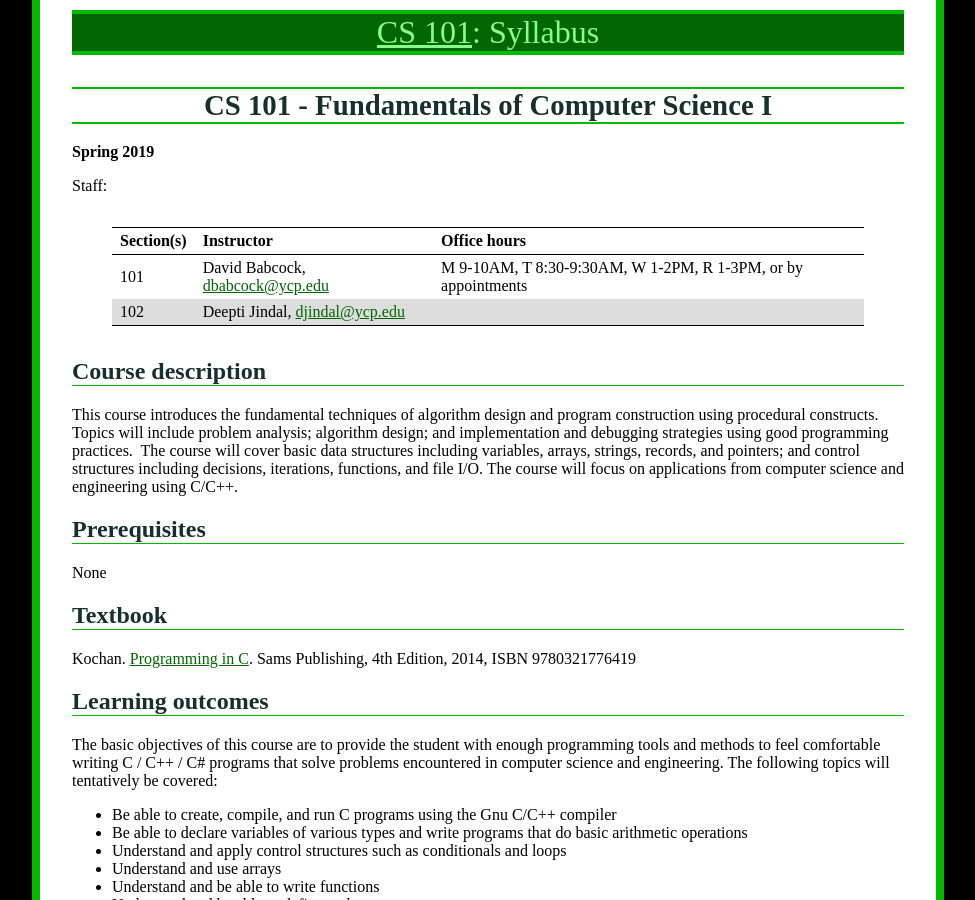
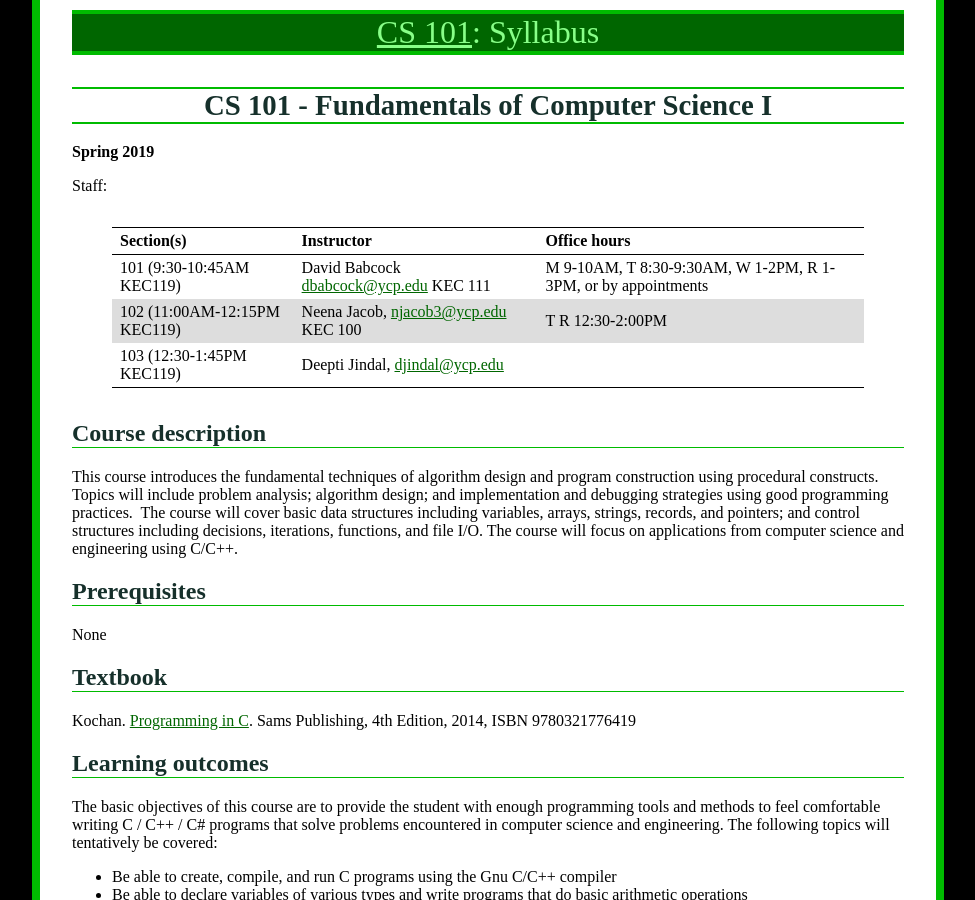
Before and after one commit to ycpcs/cs101-spring2019, a Jekyll site: the page built from syllabus.md, in a window 1280 px wide and 900 px high. Shown: the whole window, without its empty margins (152-1127 px from the left). Built offline with Jekyll 4.4.1, drawn with Linux system fonts in a browser that asks for light colours.

Commit message:
update syllabus
update syllabus

```diff
--- a/syllabus.md
+++ b/syllabus.md
@@ -12,8 +12,9 @@ Staff:
 
 > Section(s) | Instructor | Office hours
 > ---------- | ---------- | ------------
-> 101 | David Babcock, <dbabcock@ycp.edu> | M 9-10AM, T 8:30-9:30AM, W 1-2PM, R 1-3PM, or by appointments
-> 102 | Deepti Jindal, <djindal@ycp.edu> |
+> 101 (9:30-10:45AM KEC119) | David Babcock <dbabcock@ycp.edu> KEC 111 | M 9-10AM, T 8:30-9:30AM, W 1-2PM, R 1-3PM, or by appointments
+> 102 (11:00AM-12:15PM KEC119) | Neena Jacob, <njacob3@ycp.edu> KEC 100 | T R 12:30-2:00PM
+> 103 (12:30-1:45PM KEC119) | Deepti Jindal, <djindal@ycp.edu> |
 
 Course description
 ------------------
```
